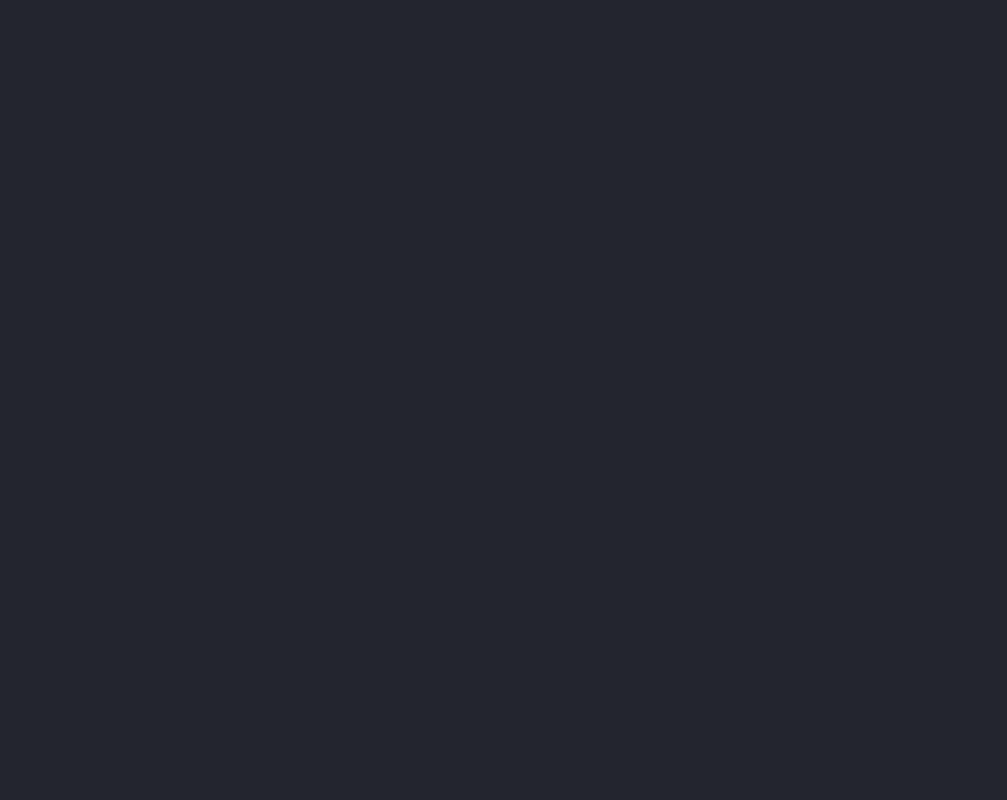
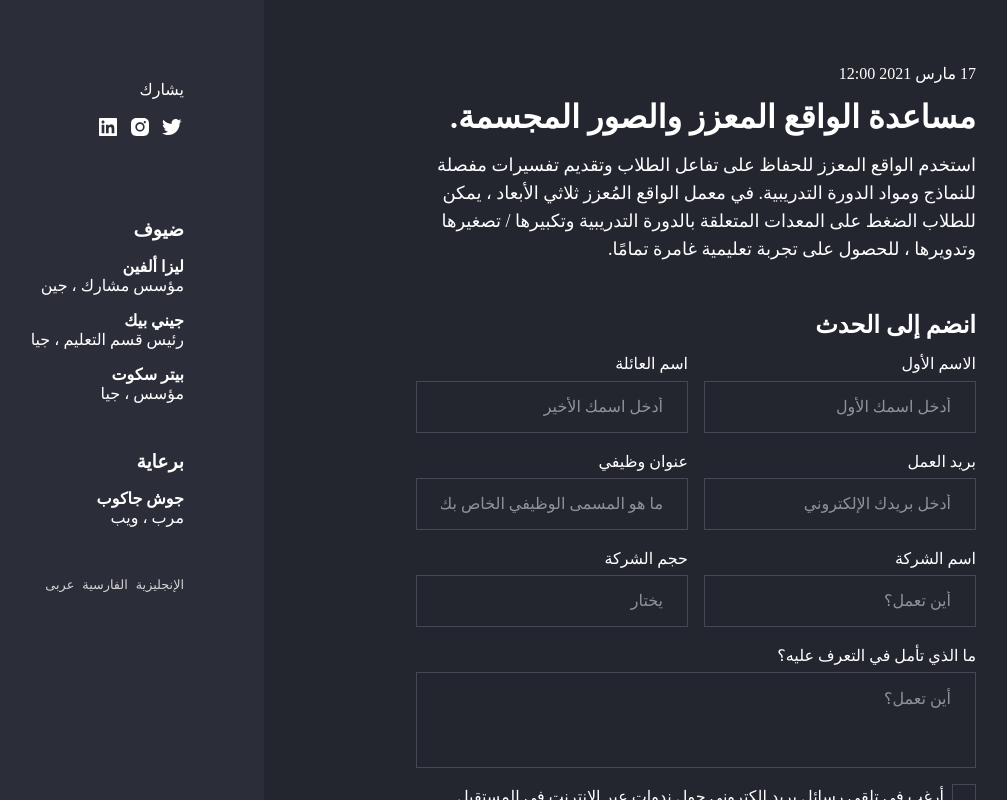
Before and after one commit to dumbmety/register-to-webinar, a React (Create React App) app: page /ar in a window 1280 px wide. Shown: the whole page, without its empty margins (162-1169 px from the left). Built offline with nearby package versions, Linux system fonts and the light colour scheme; a web font is replaced by a local one.

Commit message:
feat: added arabic language

```diff
--- a/src/components/Sidebar/Footer/index.css
+++ b/src/components/Sidebar/Footer/index.css
@@ -4,12 +4,14 @@
 
 #main-footer a {
   color: #ffffff;
+  opacity: 0.8;
   text-decoration: none;
-  padding-right: 1rem;
+  padding-right: 0.5rem;
+  font-size: 0.8rem;
 }
 
 html[dir='rtl'] #main-footer a {
   display: inline-block;
   padding-right: 0;
-  padding-left: 1rem;
+  padding-left: 0.5rem;
 }
--- a/src/components/Sidebar/Footer/index.js
+++ b/src/components/Sidebar/Footer/index.js
@@ -12,6 +12,9 @@ const Footer = () => {
       <Link to="/fa">
         <FormattedMessage id="farsi" />
       </Link>
+      <Link to="/ar">
+        <FormattedMessage id="arabic" />
+      </Link>
     </footer>
   );
 };
--- a/src/containers/App.js
+++ b/src/containers/App.js
@@ -2,9 +2,11 @@ import { useState } from 'react';
 import { BrowserRouter as Router, Switch, Route } from 'react-router-dom';
 import { IntlProvider } from 'react-intl';
 
+import Arabic from './Arabic';
 import English from './English';
 import Farsi from './Farsi';
 
+import arabicMessages from '../translations/ar.json';
 import englishMessages from '../translations/en.json';
 import farsiMessages from '../translations/fa.json';
 
@@ -23,6 +25,9 @@ const App = () => {
     case 'fa':
       messages = farsiMessages;
       break;
+    case 'ar':
+      messages = arabicMessages;
+      break;
     default:
       break;
   }
@@ -37,6 +42,9 @@ const App = () => {
           <Route path="/fa">
             <Farsi changeLang={changeLang} />
           </Route>
+          <Route path="/ar">
+            <Arabic changeLang={changeLang} />
+          </Route>
         </Switch>
       </Router>
     </IntlProvider>
--- /dev/null
+++ b/src/containers/Arabic.js
@@ -0,0 +1,40 @@
+import { useEffect } from 'react';
+import Helmet from 'react-helmet';
+import SimpleBar from 'simplebar-react';
+
+import Main from '../components/Main';
+import Sidebar from '../components/Sidebar';
+
+const Arabic = ({ changeLang }) => {
+  useEffect(() => {
+    document.querySelector('html').dir = 'rtl';
+    changeLang('ar');
+  });
+
+  return (
+    <>
+      <Helmet>
+        <title>سجل في الندوة عبر الإنترنت</title>
+        <meta property="og:title" content="مساعدة الواقع المعزز والصور المجسمة." />
+        <meta property="og:type" content="website" />
+        <meta property="og:url" content="https://register-to-webinar.netlify.app" />
+        <meta
+          property="og:image"
+          content="https://register-to-webinar.netlify.app/img/screenshot.png"
+        />
+        <meta
+          property="og:description"
+          content="استخدم الواقع المعزز للحفاظ على تفاعل الطلاب وتقديم تفسيرات مفصلة للنماذج ومواد الدورة التدريبية. في معمل الواقع المُعزز ثلاثي الأبعاد ، يمكن للطلاب الضغط على المعدات المتعلقة بالدورة التدريبية وتكبيرها / تصغيرها وتدويرها ، للحصول على تجربة تعليمية غامرة تمامًا."
+        />
+      </Helmet>
+      <SimpleBar style={{ maxHeight: '100vh' }}>
+        <div className="layout">
+          <Main />
+          <Sidebar />
+        </div>
+      </SimpleBar>
+    </>
+  );
+};
+
+export default Arabic;
--- /dev/null
+++ b/src/translations/ar.json
@@ -0,0 +1,36 @@
+{
+  "time": "17 مارس 2021 12:00",
+  "title": "مساعدة الواقع المعزز والصور المجسمة.",
+  "description": "استخدم الواقع المعزز للحفاظ على تفاعل الطلاب وتقديم تفسيرات مفصلة للنماذج ومواد الدورة التدريبية. في معمل الواقع المُعزز ثلاثي الأبعاد ، يمكن للطلاب الضغط على المعدات المتعلقة بالدورة التدريبية وتكبيرها / تصغيرها وتدويرها ، للحصول على تجربة تعليمية غامرة تمامًا.",
+  "joinTheEvent": "انضم إلى الحدث",
+  "firstName": "الاسم الأول",
+  "firstNamePlaceholder": "أدخل اسمك الأول",
+  "lastName": "اسم العائلة",
+  "lastNamePlaceholder": "أدخل اسمك الأخير",
+  "businessEmail": "بريد العمل",
+  "businessEmailPlaceholder": "أدخل بريدك الإلكتروني",
+  "jobTitle": "عنوان وظيفي",
+  "jobTitlePlaceholder": "ما هو المسمى الوظيفي الخاص بك؟",
+  "companyName": "اسم الشركة",
+  "companyNamePlaceholder": "أين تعمل؟",
+  "companySize": "حجم الشركة",
+  "companySizePlaceholder": "يختار",
+  "formMessage": "ما الذي تأمل في التعرف عليه؟",
+  "formMessagePlaceholder": "أين تعمل؟",
+  "receiveEmails": "أرغب في تلقي رسائل بريد إلكتروني حول ندوات عبر الإنترنت في المستقبل",
+  "registerButton": "سجل في هذا الحدث",
+  "share": "يشارك",
+  "hostedBy": "برعاية",
+  "joshJacob": "جوش جاكوب",
+  "joshJacobJob": "مرب ، ويب",
+  "guests": "ضيوف",
+  "lisaAlvin": "ليزا ألفين",
+  "lisaAlvinJob": "مؤسس مشارك ، جين",
+  "jennyPick": "جيني بيك",
+  "jennyPickJob": "رئيس قسم التعليم ، جيا",
+  "peterScott": "بيتر سكوت",
+  "peterScottJob": "مؤسس ، جيا",
+  "english": "الإنجليزية",
+  "farsi": "الفارسية",
+  "arabic": "عربى"
+}
--- a/src/translations/en.json
+++ b/src/translations/en.json
@@ -31,5 +31,6 @@
   "peterScott": "Peter Scott",
   "peterScottJob": "Founder, Jea",
   "english": "English",
-  "farsi": "Farsi"
+  "farsi": "Farsi",
+  "arabic": "Arabic"
 }
--- a/src/translations/fa.json
+++ b/src/translations/fa.json
@@ -31,5 +31,6 @@
   "peterScott": "پیتر اسکات",
   "peterScottJob": "بنیانگذار، جیا",
   "english": "انگلیسی",
-  "farsi": "فارسی"
+  "farsi": "فارسی",
+  "arabic": "عربی"
 }
```
